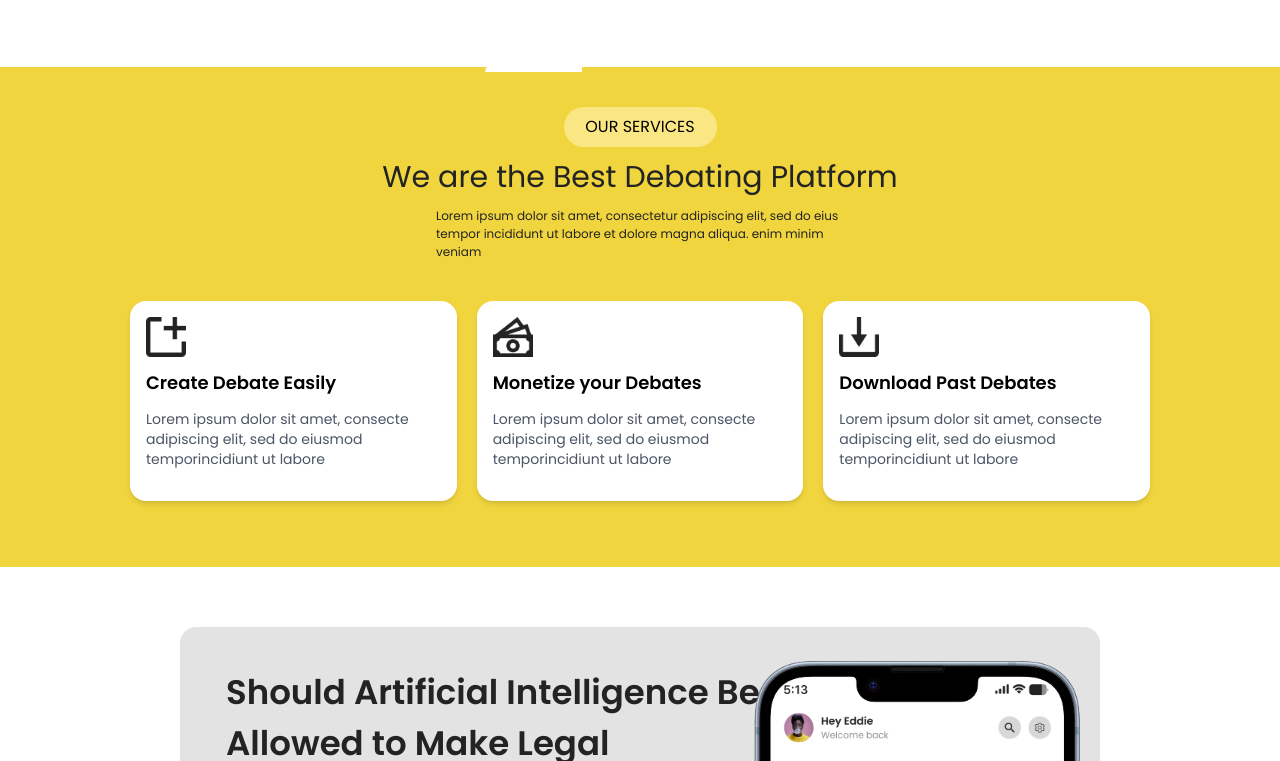
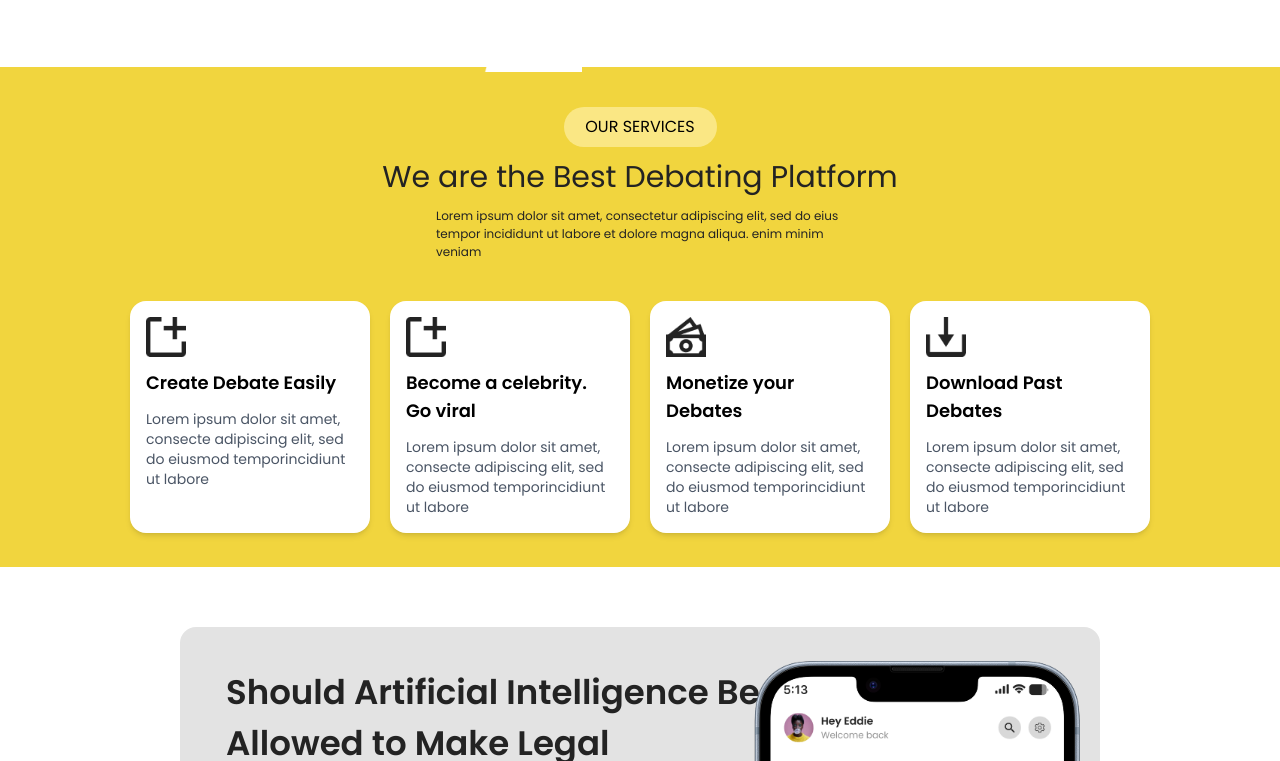
Before and after one commit to cwarim-A/Storm, a React (Vite) app: page / in a window 1280 px wide. Shown: the part 1641-2402 px from the top of the page. Built offline with nearby package versions, Linux system fonts and the light colour scheme.

Commit message:
adjusted the card styling

```diff
--- a/src/Components/OurServices.jsx
+++ b/src/Components/OurServices.jsx
@@ -7,6 +7,11 @@ const services = [
         icon: "/create-icon.png",
         title:"Create Debate Easily",
         desc:"Lorem ipsum dolor sit amet, consecte adipiscing elit, sed do eiusmod temporincidiunt ut labore"
+    },
+    {
+        icon: "/create-icon.png",
+        title: "Become a celebrity. Go viral",
+        desc: "Lorem ipsum dolor sit amet, consecte adipiscing elit, sed do eiusmod temporincidiunt ut labore"
     },
     {
         icon: "/money.png",
@@ -22,22 +27,14 @@ const services = [
 
 const OurServices = () => {
   return (
-      <div className='px-5 md:px-[130px] py-10 bg-[#F1D53E] h-[900px] md:h-[800px] lg:h-[500px] flex flex-col text-center items-center'>
+      <div className='px-5 md:px-[40px] lg:px-[130px] py-10 bg-[#F1D53E] h-[1200px] md:h-[800px] lg:h-[500px] flex flex-col text-center items-center'>
           <h2 className='bg-[#FFF2A9A8] py-2 px-2 rounded-3xl w-[50%] lg:w-[15%]'>OUR SERVICES</h2>
           <h1 className='py-3 text-xl md:text-3xl text-[#232323]'>We are the Best Debating Platform</h1>
           <p className='text-[12px] w-full   lg:w-[40%] lg:text-left md:text-center text-[#232323]'>Lorem ipsum dolor sit amet, consectetur adipiscing elit, sed do eius
               tempor incididunt ut labore et dolore magna aliqua. enim minim veniam
           </p>
-          {/* <div className='flex flex-col md:flex-col md:flex-wrap  lg:flex-row  gap-5 items-center py-10'>
-                {services.map((service,index)=>(
-                    <div key={index} className='bg-white px-4 py-4 rounded-2xl shadow-md w-[280px] h-[200px] text-left '>
-                        <img src={service.icon} alt={service.title} className='w-10 h-10 mb-5 ' />
-                        <h3 className='text-lg font-semibold py-3'>{service.title}</h3>
-                        <p className='text-sm text-gray-600'>{service.desc}</p>
-                    </div>
-                ))}
-          </div> */}
-          <div className="grid grid-cols-1 md:grid-cols-2 lg:grid-cols-3 gap-5 py-10">
+
+          <div className="grid grid-cols-1 md:grid-cols-3 lg:grid-cols-4 gap-5 py-10">
               {services.map((service, index) => (
                   <div
                       key={index}
```
